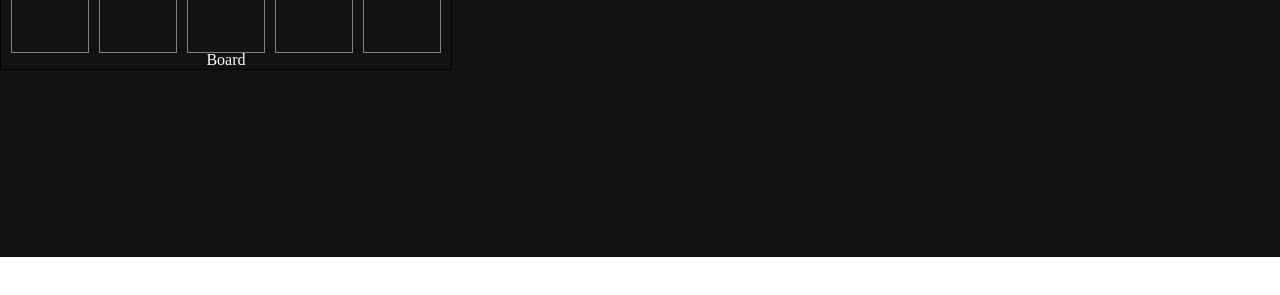
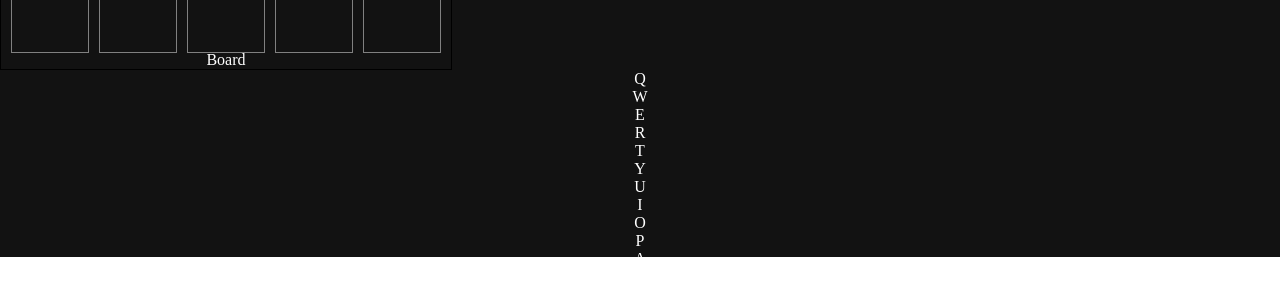
Before and after one commit to INKR1/wordle_react, a React (Create React App) app in the folder wordle/: page / in a window 1280 px wide. Shown: the part 543-838 px from the top of the page. Before the commit the page ends 800 px from the top, so only its background shows below. Built offline with nearby package versions, Linux system fonts and the light colour scheme.

Commit message:
created keyboard also key component

```diff
--- /dev/null
+++ b/wordle/src/Components/Key.jsx
@@ -0,0 +1,7 @@
+import React from 'react'
+
+export default function Key({ keyVal }) {
+  return (
+    <div className="key">{keyVal}</div>
+  )
+}
--- a/wordle/src/Components/Keyboard.jsx
+++ b/wordle/src/Components/Keyboard.jsx
@@ -1,9 +1,23 @@
 import React from 'react'
+import Key from './Key';
 
 export default function Keyboard() {
+  const keys1 = ["Q", "W", "E", "R", "T", "Y", "U", "I", "O", "P"];
+  const keys2 = ["A", "S", "D", "F", "G", "H", "J", "K", "L"];
+  const keys3 = ["Z", "X", "C", "V", "B", "N", "M"];
+
   return (
-    <div>
-
+    <div className="keyboard">
+      <div className="line1">
+        {keys1.map((key) => {
+          return <Key keyVal={key}/>;
+        })}</div>
+      <div className="line2">{keys2.map((key) => {
+          return <Key keyVal={key}/>;
+        })}</div>
+      <div className="line3">{keys3.map((key) => {
+          return <Key keyVal={key}/>;
+        })}</div>
     </div>
   )
 }
```
